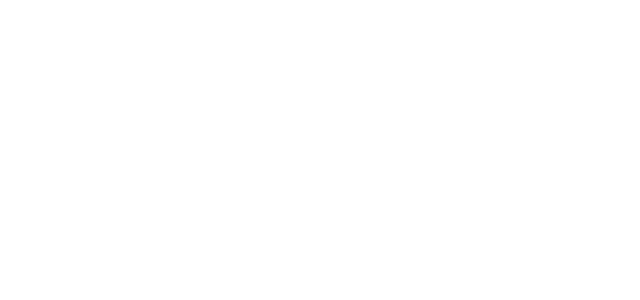
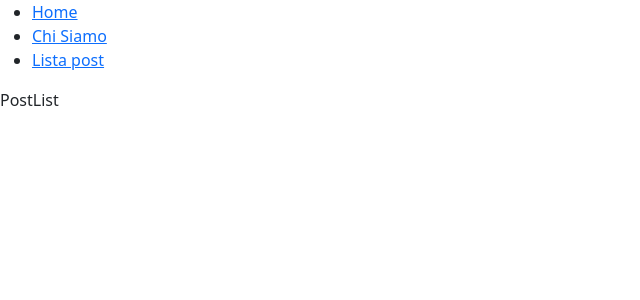
Before and after one commit to l-martinetti/react-router, a React app: page /lista-post in a window 1280 px wide. Shown: the top 300 px of the page, without its empty margins (0-640 px from the left). Built offline with nearby package versions, Linux system fonts and the light colour scheme; the HTML template or start-up script is replaced by a standard one.

Commit message:
feat: add navbar with link routing
-Excercise complete

```diff
--- a/src/App.jsx
+++ b/src/App.jsx
@@ -1,10 +1,23 @@
-import { BrowserRouter, Routes, route } from "react-router-dom"
+import { BrowserRouter, Routes, Route } from "react-router-dom"
+
+import HomePage from './pages/HomePage'
+import About from './pages/AboutPage'
+import PostList from './pages/PostListPage'
+import DefaultLayout from './layouts/DefaultLayout'
 
 function App() {
 
   return (
     <>
-
+      <BrowserRouter>
+        <Routes>
+          <Route Component={DefaultLayout}>
+            <Route path="/" Component={HomePage} />
+            <Route path="/chi-siamo" Component={About} />
+            <Route path="/lista-post" Component={PostList} />
+          </Route>
+        </Routes>
+      </BrowserRouter>
     </>
   )
 }
--- /dev/null
+++ b/src/components/MainNav.jsx
@@ -0,0 +1,21 @@
+import { NavLink } from 'react-router-dom'
+
+const MainNav = () => {
+    return (
+        <nav>
+            <ul>
+                <li>
+                    <NavLink to='/'>Home</NavLink>
+                </li>
+                <li>
+                    <NavLink to='/chi-siamo'>Chi Siamo</NavLink>
+                </li>
+                <li>
+                    <NavLink to='/lista-post'>Lista post</NavLink>
+                </li>
+            </ul>
+        </nav>
+    )
+}
+
+export default MainNav
--- a/src/layouts/DefaultLayout.jsx
+++ b/src/layouts/DefaultLayout.jsx
@@ -1,9 +1,10 @@
-import { Outlet } from 'react'
+import { Outlet } from 'react-router-dom'
+import MainNav from '../components/MainNav'
 
 const DefaultLayout = () => {
     return (
         <>
-            <header></header>
+            <header><MainNav /></header>
             <main>
                 <Outlet />
             </main>
```
Also changed, not shown: src/pages/AboutPage.jsx (renamed from src/pages/About.jsx), src/pages/PostListPage.jsx (renamed from src/pages/PostList.jsx).
